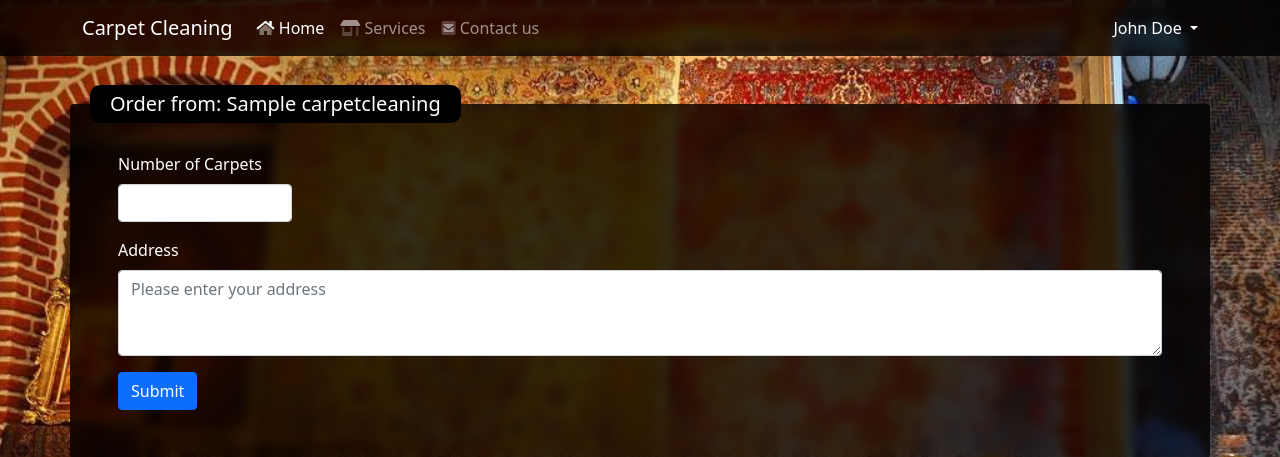
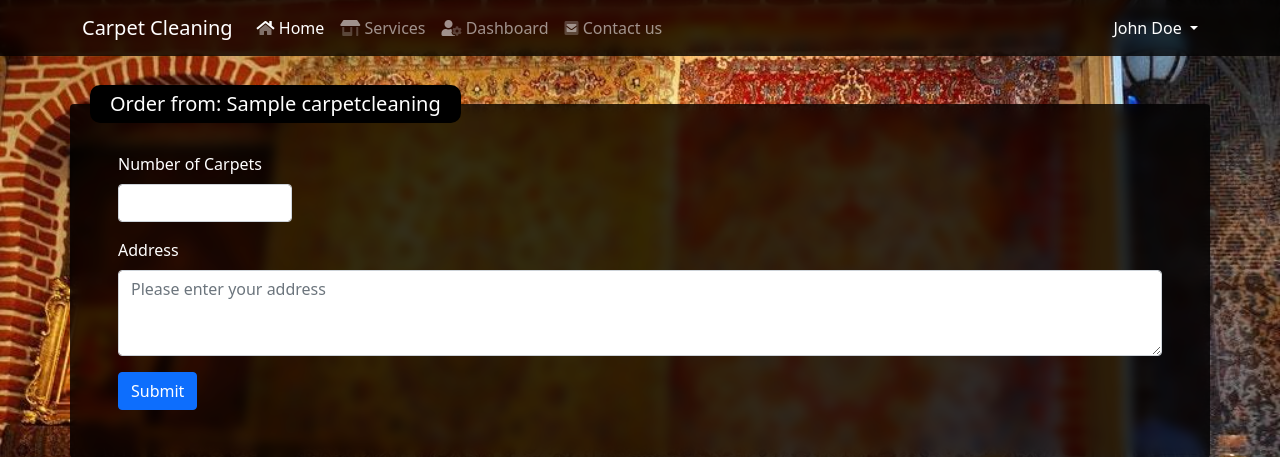
Before and after one commit to Broken37/carpet-cleaning, a Django app: page /orders/order/1 in a window 1280 px wide. Shown: the top 457 px of the page. Run offline with Django 3.2, Linux system fonts and the light colour scheme; tables that the repository leaves empty hold one stand-in row (values such as "Sample post"); some libraries are stand-ins or nearby versions.

Commit message:
Add Dashboard to menu

```diff
--- a/templates/partials/nav.html
+++ b/templates/partials/nav.html
@@ -11,6 +11,9 @@
         </li>
         <li class="nav-item">
           <a class="nav-link" href="{% url 'get-carpet-cleanings' %}"><i class='fad fa-store-alt'></i> Services</a>
+        </li>
+        <li class="nav-item">
+          <a class="nav-link" href="{% url 'admin:index' %}"><i class='fad fa-user-cog'></i> Dashboard</a>
         </li>
         <li class="nav-item">
           <a class="nav-link" href="#"><i class='fad fa-envelope-square'></i> Contact us</a>
```
